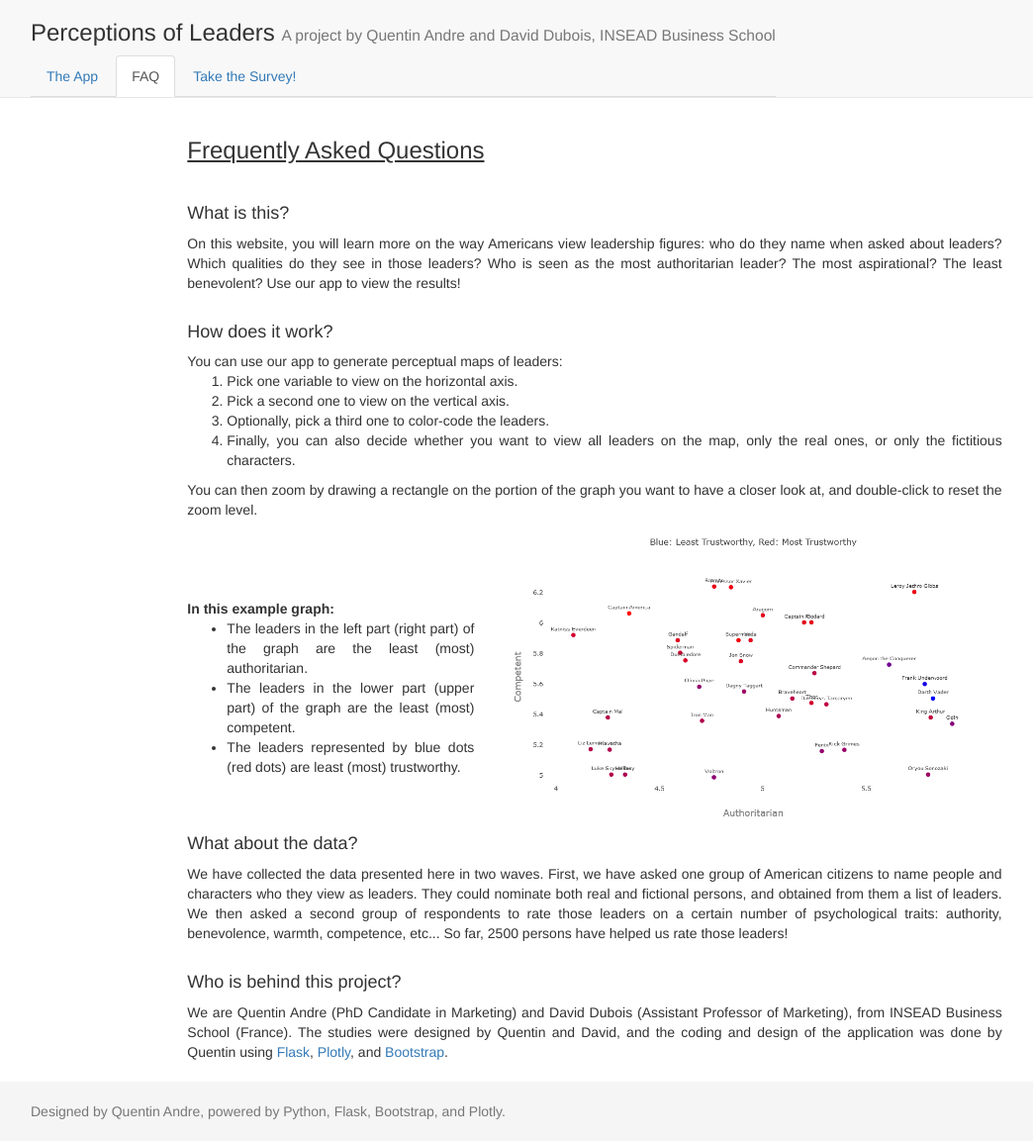
After one commit to QuentinAndre/PlotLeaders, a Flask app: page /faq/ in a window 1280 px wide. The commit adds this page. Shown: the whole page at 99% size, without its empty margins (39-1083 px from the left). Run offline with Flask 2, Linux system fonts and the light colour scheme; some libraries are stand-ins or nearby versions.

Commit message:
Refactored.

```diff
--- a/plotleaders/static/css/fonts.css
+++ b/plotleaders/static/css/fonts.css
@@ -37,3 +37,13 @@ code {
     height: 600px;
     border: none
 }
+
+#example-plot {
+    width: 100%;
+}
+
+.vcenter {
+    display: inline-block;
+    vertical-align: middle;
+    float: none;
+}
--- a/plotleaders/static/js/socket-init.js
+++ b/plotleaders/static/js/socket-init.js
@@ -3,7 +3,6 @@
  */
 
 var socket = io.connect(window.location.protocol + '//' + document.domain + ':' + location.port);
-
 $(document).ready(function () {
 
     // Sockets
--- a/plotleaders/templates/layouts/base_bootstrap.html
+++ b/plotleaders/templates/layouts/base_bootstrap.html
@@ -1,23 +1,38 @@
-<!doctype html>
+{% set navigation_bar = [
+    ('/', 'home', 'The App'),
+    ('/faq/', 'faq', 'FAQ'),
+    ('/survey/', 'survey', 'Take the Survey!')
+] -%}
+
+{% set active_page = active_page|default('home') -%}
+
 <html>
 
 <head>
-    <link rel="stylesheet" href='static/css/bootstrap3.css' type='text/css'>
-    <link rel='stylesheet' href='static/css/fonts.css' type='text/css'>
-    <script type="text/javascript" src="static/js/plotly-latest.min.js"></script>
-    <script type="text/javascript" src="static/js/jquery-1.10.2.js"></script>
-    <script type="text/javascript" src="static/js/socket.io.min.js"></script>
-    <script type="text/javascript" src="static/js/layoutfunctions.js"></script>
-    <script type="text/javascript" src="static/js/socket-init.js"></script>
+    <link rel="stylesheet" href={{ url_for("static", filename="css/bootstrap3.css") }} type="text/css">
+    <link rel='stylesheet' href={{ url_for("static", filename="css/fonts.css") }} type='text/css'>
+    <script type="text/javascript" src={{ url_for("static", filename="js/plotly-latest.min.js") }}></script>
+    <script type="text/javascript" src={{ url_for("static", filename="js/jquery-1.10.2.js") }}></script>
+    <script type="text/javascript" src={{ url_for("static", filename="js/socket.io.min.js") }}></script>
+    <script type="text/javascript" src={{ url_for("static", filename="js/layoutfunctions.js") }}></script>
+    <script type="text/javascript" src={{ url_for("static", filename="js/socket-init.js") }}></script>
+    <title>Perception of Leaders</title>
 </head>
 
 <body>
 <nav class="navbar navbar-default navbar-static-top">
-    <div class="container-fluid">
+    <div class="container">
         <div class="navbar-header">
-            <h3>Perceptions of Leaders<br>
+            <h3>Perceptions of Leaders
                 <small> A project by Quentin Andre and David Dubois, INSEAD Business School</small>
             </h3>
+            <ul class="nav nav-tabs">
+                {% for href, id, caption in navigation_bar %}
+                <li role="presentation" {% if id == active_page %} class="active"{% endif %}>
+                    <a href="{{ href|e }}">{{ caption|e }}</a>
+                </li>
+                {% endfor %}
+            </ul>
         </div>
     </div>
 </nav>
@@ -26,7 +41,7 @@
 </div>
 <footer class="footer">
     <div class="container">
-        <p class="text-muted">Powered by Python, Flask, and Plotly.</p>
+        <p class="text-muted">Designed by Quentin Andre, powered by Python, Flask, Bootstrap, and Plotly. </p>
     </div>
 </footer>
 </body>
--- /dev/null
+++ b/plotleaders/templates/layouts/faq.html
@@ -0,0 +1,78 @@
+{% extends "layouts/base_bootstrap.html" %}
+{% set active_page = "faq" %}
+
+{% block content %}
+
+<div class="row">
+    <div class="col-md-2"></div>
+    <div class="col-md-8 text-justify">
+        <u><h3>Frequently Asked Questions</h3></u>
+        <br>
+        <h4> What is this?</h4>
+        On this website, you will learn more on the way Americans view leadership figures: who do they name when asked
+        about leaders? Which qualities do they see in those leaders? Who is seen as the most authoritarian leader? The most
+        aspirational? The least benevolent? Use our app to view the results! <br><br>
+    </div>
+    <div class="col-md-2"></div>
+</div>
+<div class="row">
+    <div class="col-md-2"></div>
+    <div class="col-md-8 text-justify">
+        <h4>How does it work?</h4>
+        You can use our app to generate perceptual maps of leaders:
+        <ol>
+            <li>Pick one variable to view on the horizontal axis.</li>
+            <li>Pick a second one to view on the vertical axis.</li>
+            <li>Optionally, pick a third one to color-code the leaders.</li>
+            <li>Finally, you can also decide whether you want to view all leaders on the map, only the real ones, or
+                only the fictitious characters.</li>
+        </ol>
+        You can then zoom by drawing a rectangle on the portion of the graph you want to have a closer look at, and double-click
+        to reset the zoom level.
+    </div>
+    <div class="col-md-2"></div>
+</div>
+<div class="row">
+    <div class="col-md-2"></div>
+    <div class="col-md-3 text-justify">
+        <br>
+        <br>
+        <br>
+        <br>
+        <b>In this example graph:</b>
+        <ul>
+            <li>The leaders in the left part (right part) of the graph are the least (most) authoritarian.</li>
+            <li>The leaders in the lower part (upper part) of the graph are the least (most) competent.</li>
+            <li>The leaders represented by blue dots (red dots) are least (most) trustworthy.</li>
+        </ul>
+    </div>
+    <div class="col-md-5 text-justify"><img id="example-plot" src={{ url_for('static', filename="example_plot.png") }}></img></div>
+    <div class="col-md-2"></div>
+</div>
+<div class="row">
+    <div class="col-md-2"></div>
+    <div class="col-md-8 text-justify">
+        <h4>What about the data?</h4>
+        We have collected the data presented here in two waves. First, we have asked one group of American citizens
+        to name people and characters who they view as leaders. They could nominate both real and fictional persons, and
+        obtained from them a list of leaders.
+        We then asked a second group of respondents to rate those leaders on a certain number of psychological traits:
+        authority, benevolence, warmth, competence, etc... So far, 2500 persons have helped us rate those leaders! <br><br>
+    </div>
+    <div class="col-md-2"></div>
+</div>
+<div class="row">
+    <div class="col-md-2"></div>
+    <div class="col-md-8 text-justify">
+        <h4>Who is behind this project?</h4>
+        We are Quentin Andre (PhD Candidate in Marketing) and David Dubois (Assistant Professor of Marketing), from INSEAD
+        Business School (France). The studies were designed by Quentin and David, and the coding and design of the application
+        was done by Quentin using <a href="http://flask.pocoo.org/">Flask</a>, <a href="https://plot.ly/">Plotly</a>, and
+        <a href="http://http://getbootstrap.com/">Bootstrap</a>.
+        <br>
+        <br>
+    </div>
+    <div class="col-md-2"></div>
+</div>
+
+{% endblock %}
--- a/plotleaders/views.py
+++ b/plotleaders/views.py
@@ -1,5 +1,5 @@
 from plotleaders import app, socketio, data
-from flask import render_template
+from flask import render_template, url_for
 from flask.ext.socketio import emit
 import json
 from .utils import get_area, plot_to_div
@@ -7,9 +7,18 @@ from .utils import get_area, plot_to_div
 
 @app.route('/')
 def index():
-    print(__name__)
-    return render_template('layouts/plotpage.html',
+    return render_template('layouts/app.html',
                            app_name=__name__)
+
+
+@app.route('/faq/')
+def faq():
+    return render_template('layouts/faq.html')
+
+
+@app.route('/survey/')
+def survey():
+    return render_template('layouts/survey.html')
 
 
 @socketio.on('replot')
@@ -25,8 +34,10 @@ def replot(app_state, data=data):
     y_var = d[app_state['y-axis']]
     if app_state['z-axis'] == '*NoVariable*':
         z_var = 'red'
+        title = ""
     else:
         z_var = d[app_state['z-axis']]
+        title = "Blue: Least {}, Red: Most {}".format(app_state['z-axis'], app_state['z-axis'])
     x_lims = [min(x_var) - 0.5, max(x_var) + 0.5]
     y_lims = [min(y_var) - 0.5, max(y_var) + 0.5]
     text = d["Leader Name"]
@@ -43,7 +54,7 @@ def replot(app_state, data=data):
         'textfont': {'size': 8},
         'textposition': 'top'
     }]
-    layout = {'title': 'Perception of Leaders',
+    layout = {'title': title,
               'xaxis': {
                   'title': app_state['x-axis'],
                   'titlefont': {
@@ -71,4 +82,3 @@ def replot(app_state, data=data):
                                           added_js=resize_js)
     message = json.dumps({'div_content': div_content, 'js_content': js_content})
     emit('postMessage', message)
-    emit('postMessage', message)
--- a/server.py
+++ b/server.py
@@ -3,4 +3,4 @@ import os
 if __name__ == "__main__":
     # Fetch the environment variable (so it works on Heroku):
     socketio.run(app, host='0.0.0.0', port=int(os.environ.get("PORT", 5000)))
-    #socketio.run(app)
+    #socketio.run(app, debug=True)
```
Also changed, not shown: plotleaders/templates/layouts/app.html (added, +27 -0 lines), plotleaders/templates/layouts/plotpage.html (deleted, +0 -31 lines), plotleaders/templates/layouts/survey.html (added, +22 -0 lines), plotleaders/static/example_plot.png (added).
